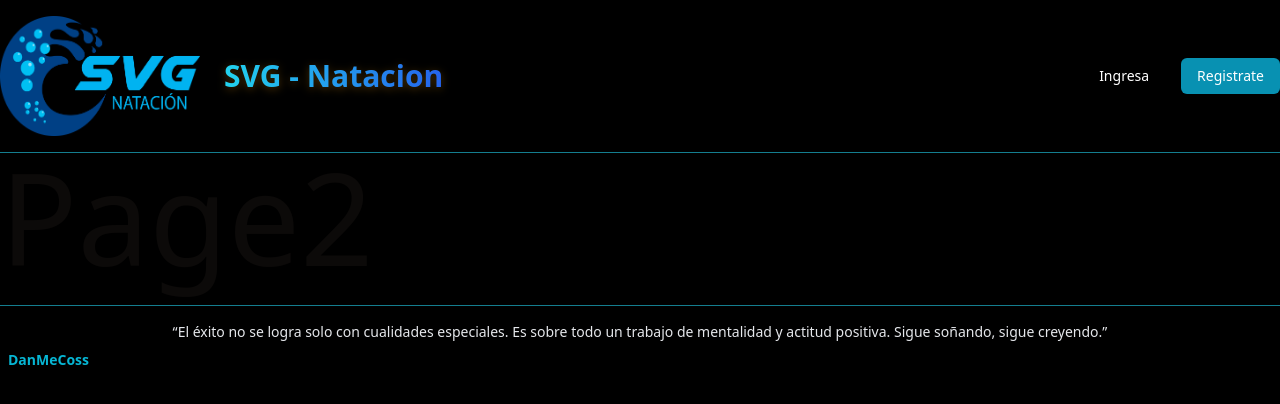
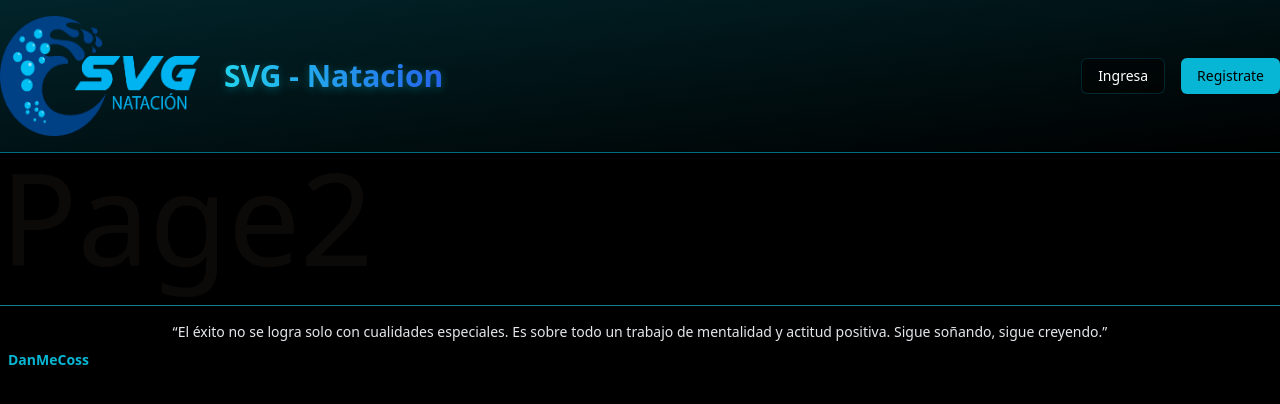
Before and after one commit to kiskee/SVG-Natacion, a React (Vite) app: page /page2 in a window 1280 px wide. Shown: the top 404 px of the page. Built offline with nearby package versions, Linux system fonts and the light colour scheme.

Commit message:
[DEV] - fixing bg for header

```diff
--- a/src/components/Header.jsx
+++ b/src/components/Header.jsx
@@ -1,36 +1,45 @@
+import React from 'react';
 import { Button } from "@/components/ui/button";
-import logo from '../assets/final.png'
+import logo from '../assets/final.png';
 
 export default function Header() {
   return (
-    <header className="bg-black text-white shadow-lg w-full border-b border-cyan-400 border-opacity-60 ss:pb-4">
-      <div className="container mx-auto  flex items-center justify-between md:flex-col sm:flex-col ss:flex-col md:justify-center md:mb-4">
-        {/* Título */}
+    <header className="relative bg-black text-white w-full border-b border-cyan-500/60">
+      {/* Background Pattern - matching hero section */}
+      <div className="absolute inset-0">
+        <div className="absolute inset-0 bg-gradient-to-br from-cyan-500/20 to-transparent"></div>
+      </div>
+
+      <div className="container mx-auto flex items-center justify-between md:flex-col sm:flex-col ss:flex-col md:justify-center md:mb-4 relative z-10">
+        {/* Logo + Title */}
         <div className="flex items-center relative z-10 ss:flex-col my-4">
           <img
             src={logo}
             alt="EthLand Logo"
             style={{ height: 120, width: 200 }}
+            className="relative z-10"
           />
-          <h1
-            className="text-3xl font-bold text-lime-600
+          <h1 className="text-3xl font-bold ml-6 sss:hidden
             bg-clip-text
             text-transparent
             bg-gradient-to-r
             from-cyan-400
             to-blue-600
-            drop-shadow-[0_2px_4px_rgba(245,158,11,0.3)] sss:hidden ml-6"
+            drop-shadow-[0_2px_4px_rgba(0,236,255,0.3)]"
           >
             SVG - Natacion
           </h1>
         </div>
 
-        {/* Navegación */}
-
-        <nav>
+        {/* Navigation */}
+        <nav className="relative z-10">
           <ul className="flex space-x-4 flex-row ss:flex-col ss:space-4 ss:text-center">
-            <Button className="bg-black text-white">Ingresa</Button>
-            <Button className="bg-cyan-600 text-white">Registrate</Button>
+            <Button className="bg-black/50 text-white border border-cyan-500/20 backdrop-blur-sm hover:bg-cyan-500/20 transition-colors">
+              Ingresa
+            </Button>
+            <Button className="bg-cyan-500 text-black hover:bg-cyan-400 transition-colors">
+              Registrate
+            </Button>
           </ul>
         </nav>
       </div>
```
